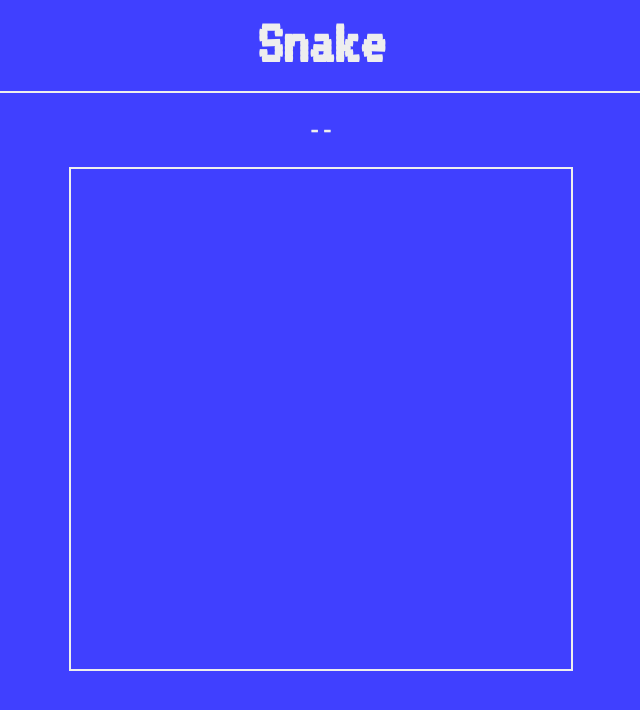
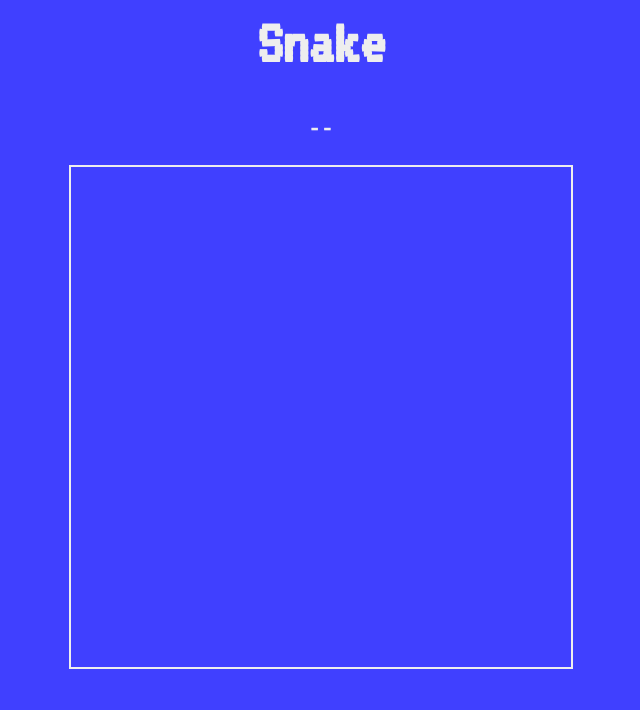
Before and after one commit to NealRame/Snake, a website: page src/index.html in a window 1280 px wide. Shown: the whole page, without its empty margins (319-959 px from the left). Drawn offline with nearby package versions, Linux system fonts and the light colour scheme; files that its build step writes are made by us from their sources; files whose address does not match are found by name.

Commit message:
Remove border.

```diff
--- a/src/sass/style.scss
+++ b/src/sass/style.scss
@@ -9,7 +9,6 @@ body {
     font-family: sans-serif;
 }
 h1 {
-    border-bottom: 2px solid $body-fg-color;
     font-family: 'VT323', sans-serif;
     font-size: 3rem;
     margin: .5rem 0 .5rem 0;
```
